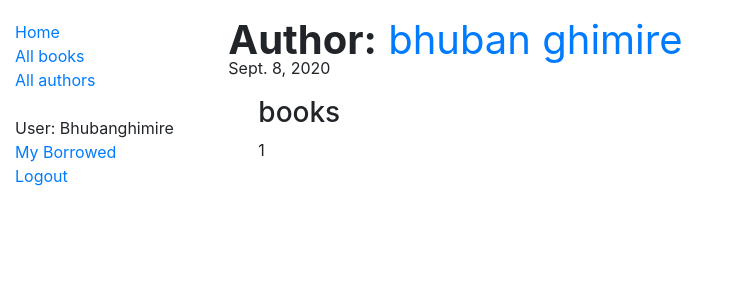
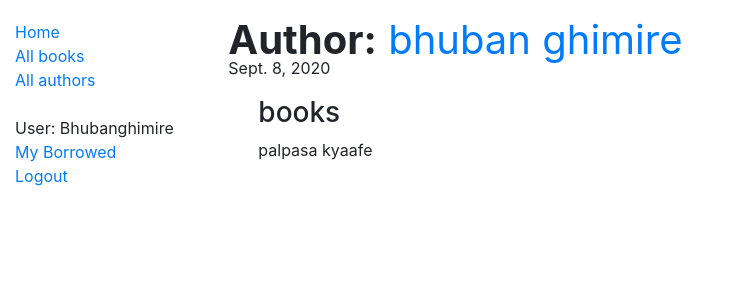
Before and after one commit to Bhubanghimire/local-library-in-django, a Django app: page /catalog/author/1 in a window 1280 px wide. Shown: the top 300 px of the page, without its empty margins (0-729 px from the left). Run offline with Django 3.2, Linux system fonts and the light colour scheme; a user stored in the database is signed in; data comes from the database, SQL or seed files in the repository; some libraries are stand-ins or nearby versions.

Commit message:
Update author_detail.html

```diff
--- a/catalog/templates/author_detail.html
+++ b/catalog/templates/author_detail.html
@@ -10,7 +10,10 @@
 
 <div style="font-size: 2vh; margin-left: 30px;">
     <h3>books</h3>
-    <p>{{author.book.title}}1</p>
+    {% for book in book_list %}
+    <p>{{book.title}}</p>
+    {% endfor %}
+
 
 </div>
 
```
